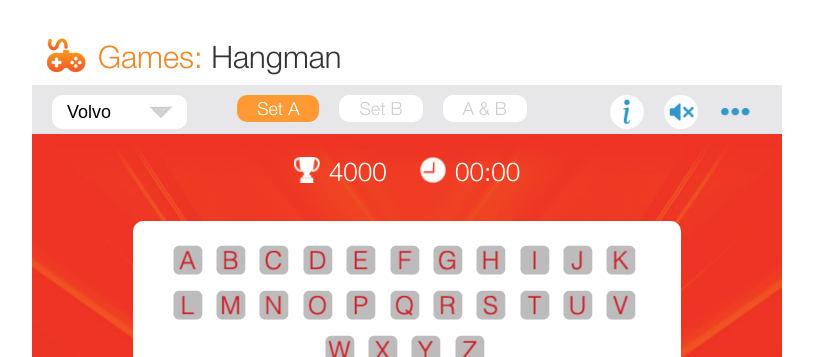
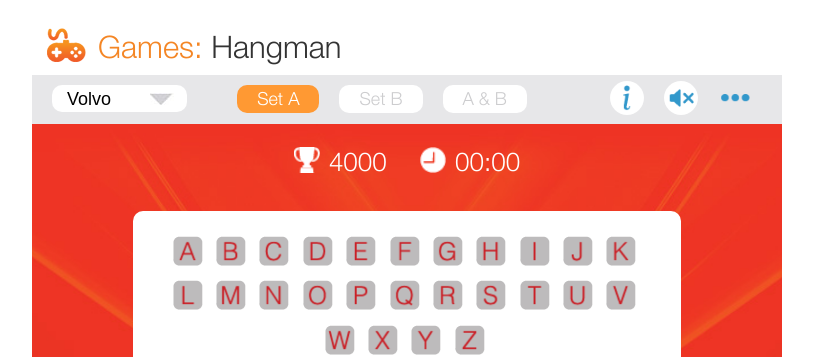
Before and after one commit to VoMenThan/Sadlier, a PHP site: page /hangman.php in a window 1280 px wide. Shown: the top 357 px of the page, without its empty margins (233-1046 px from the left). Run offline with PHP 8.4, Linux system fonts and the light colour scheme; some web fonts are replaced.

Commit message:
update CSS

```diff
--- a/html/assets/css/module/_sadlier-iword.scss
+++ b/html/assets/css/module/_sadlier-iword.scss
@@ -6,11 +6,11 @@
   position: absolute;
   top: 0;
   left: 0;
-  @include size(100%, 85px);
+  @include size(100%, 75px);
   background: #fff;
   color: #000;
   font-size: 26px;
-  padding-top: 35px;
+  padding-top: 25px;
   &:before{
     content: '';
     margin-left: 15px;
--- a/html/assets/css/module/_styles.scss
+++ b/html/assets/css/module/_styles.scss
@@ -79,7 +79,7 @@ strong{
 
 header{
   background: #fff;
-  padding-top: 85px;
+  padding-top: 75px;
   @include respond-to($break-991){
     padding-top: 41px;
   }
@@ -87,13 +87,14 @@ header{
 
 .main-wrapper{
   background: #e7e7e9;
-  padding: 10px 20px 0px 20px;
+  padding: 6px 20px 6px 20px;
 }
 
 .box-menu{
   float: left;
   //width: 610px;
   @include calc('width', '100% - 162px');
+  margin-top: 4px;
 }
 
 .select-wrapper{
@@ -115,7 +116,7 @@ header{
       font-size: 18px;
       a{
         color: #cdcdcf;
-        padding: 1px 20px;
+        padding: 1px 20px 2px;
         display: block;
       }
     }
@@ -130,7 +131,6 @@ header{
 .icon-wrapper{
   float: right;
   .menu{
-    display: inline-block;
     .item{
       float: left;
       margin: 0 10px;
@@ -209,7 +209,7 @@ header{
 select{
   @include appearance (none);
   background: url('../images/icon/arrow.jpg') #ffffff right center no-repeat;
-  padding: 7px 40px 7px 15px;
+  padding: 4px 40px 3px 15px;
   @include border-radius(10px);
   border: 0;
   font-size: 18px;
@@ -253,16 +253,16 @@ select{
   }
   @include respond-from($break-992){
     left: 50%;
-    margin-left: 430px;
+    margin-left: 375px;
     &.open{
-      margin-left: 130px;
+      margin-left: 75px;
     }
   }
   @include respond-to($break-991){
     right: 50%;
-    margin-right: 430px;
+    margin-right: 375px;
     &.open{
-      margin-right: 130px;
+      margin-right: 75px;
     }
     .box-prev {
       .icon-three{
@@ -271,7 +271,7 @@ select{
       }
     }
   }
-  @include respond-to($break-860){
+  @include respond-to($break-750){
     left: -100%;
     margin-right: 0;
     &.open{
@@ -357,9 +357,7 @@ select{
   }
   .box-menu {
     float: left;
-    width: 610px;
-    margin-top: -10px;
-    margin-bottom: 10px;
+    width: 100%;
   }
 }
 
--- a/html/assets/css/module/_variables.scss
+++ b/html/assets/css/module/_variables.scss
@@ -43,6 +43,7 @@ $break-850 : 850px;
 $break-780 : 780px;
 $break-768 : 768px;
 $break-767 : 767px;
+$break-750 : 750px;
 $break-700 : 700px;
 $break-641 : 641px;
 $break-640 : 640px;
--- a/html/assets/css/styles.css
+++ b/html/assets/css/styles.css
@@ -1079,11 +1079,11 @@ a {
   top: 0;
   left: 0;
   width: 100%;
-  height: 85px;
+  height: 75px;
   background: #fff;
   color: #000;
   font-size: 26px;
-  padding-top: 35px; }
+  padding-top: 25px; }
   .header-page p {
     color: #333333;
     font-size: 31px; }
@@ -2562,20 +2562,21 @@ strong {
 
 header {
   background: #fff;
-  padding-top: 85px; }
+  padding-top: 75px; }
   @media only screen and (max-width: 991px) {
     header {
       padding-top: 41px; } }
 
 .main-wrapper {
   background: #e7e7e9;
-  padding: 10px 20px 0px 20px; }
+  padding: 6px 20px 6px 20px; }
 
 .box-menu {
   float: left;
   width: -moz-calc(100% - 162px);
   width: -webkit-calc(100% - 162px);
-  width: calc(100% - 162px); }
+  width: calc(100% - 162px);
+  margin-top: 4px; }
 
 .select-wrapper {
   width: 160px;
@@ -2597,7 +2598,7 @@ header {
       font-size: 18px; }
       .menu-wrapper .menu .item a {
         color: #cdcdcf;
-        padding: 1px 20px;
+        padding: 1px 20px 2px;
         display: block; }
     .menu-wrapper .menu .item.active {
       background: #ff9933; }
@@ -2606,8 +2607,6 @@ header {
 
 .icon-wrapper {
   float: right; }
-  .icon-wrapper .menu {
-    display: inline-block; }
   .icon-wrapper .menu .item {
     float: left;
     margin: 0 10px;
@@ -2701,7 +2700,7 @@ select {
   -moz-appearance: none;
   appearance: none;
   background: url("../images/icon/arrow.jpg") #ffffff right center no-repeat;
-  padding: 7px 40px 7px 15px;
+  padding: 4px 40px 3px 15px;
   -webkit-border-radius: 10px;
   -moz-border-radius: 10px;
   border-radius: 10px;
@@ -2749,19 +2748,19 @@ select {
   @media only screen and (min-width: 992px) {
     .menu-box {
       left: 50%;
-      margin-left: 430px; }
+      margin-left: 375px; }
       .menu-box.open {
-        margin-left: 130px; } }
+        margin-left: 75px; } }
   @media only screen and (max-width: 991px) {
     .menu-box {
       right: 50%;
-      margin-right: 430px; }
+      margin-right: 375px; }
       .menu-box.open {
-        margin-right: 130px; }
+        margin-right: 75px; }
       .menu-box .box-prev .icon-three {
         transform: rotateY(0deg);
         left: 10%; } }
-  @media only screen and (max-width: 860px) {
+  @media only screen and (max-width: 750px) {
     .menu-box {
       left: -100%;
       margin-right: 0; }
@@ -2831,9 +2830,7 @@ select {
 
   .box-menu {
     float: left;
-    width: 610px;
-    margin-top: -10px;
-    margin-bottom: 10px; } }
+    width: 100%; } }
 @media only screen and (max-width: 767px) {
   .main-wrapper {
     padding: 5px 0 0px 10px; }
```
Also changed, not shown: 1 other file. Lines whose indentation alone changed are shown as unchanged.
